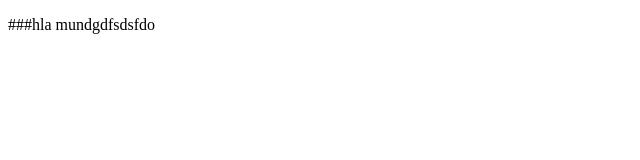
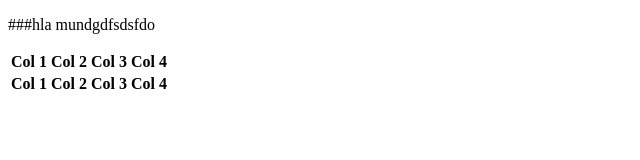
Before and after one commit to Gadiel4/gadi, a plain HTML site: page index.html in a window 1280 px wide. Shown: the whole page, without its empty margins (0-640 px from the left). Drawn offline with Linux system fonts and the light colour scheme.

Commit message:
crear tabla

```diff
--- a/index.html
+++ b/index.html
@@ -8,5 +8,23 @@
 </head>
 <body>
     <p>###hla mundgdfsdsfdo</p>
+    <table>
+        <thread>
+            <tr>
+                <th>Col 1</th>
+                <th>Col 2</th>
+                <th>Col 3</th>
+                <th>Col 4</th>
+            </tr>
+        </thread>
+        <thread>
+            <tr>
+                <th>Col 1</th>
+                <th>Col 2</th>
+                <th>Col 3</th>
+                <th>Col 4</th>
+            </tr>
+        </thread>
+    </table>
 </body>
 </html>
```
